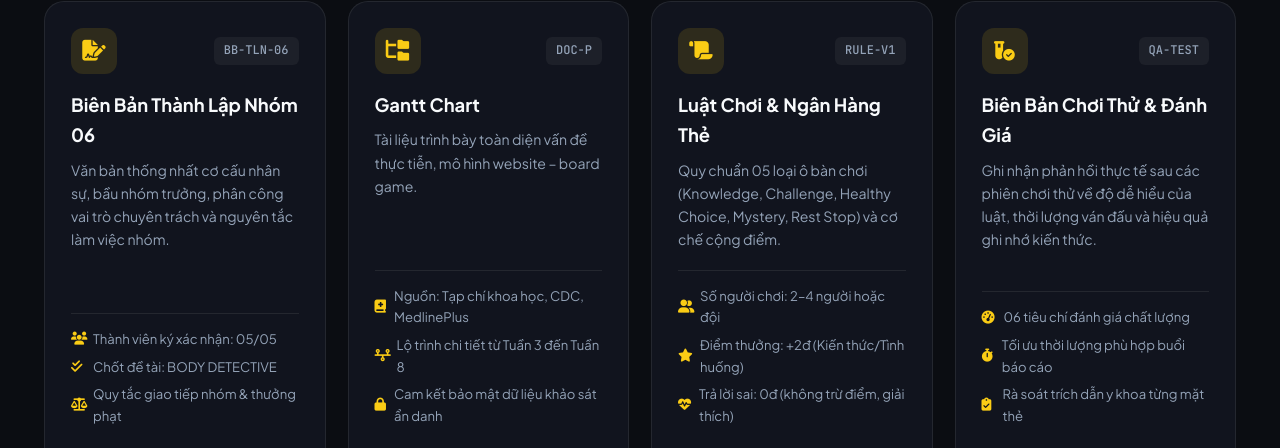
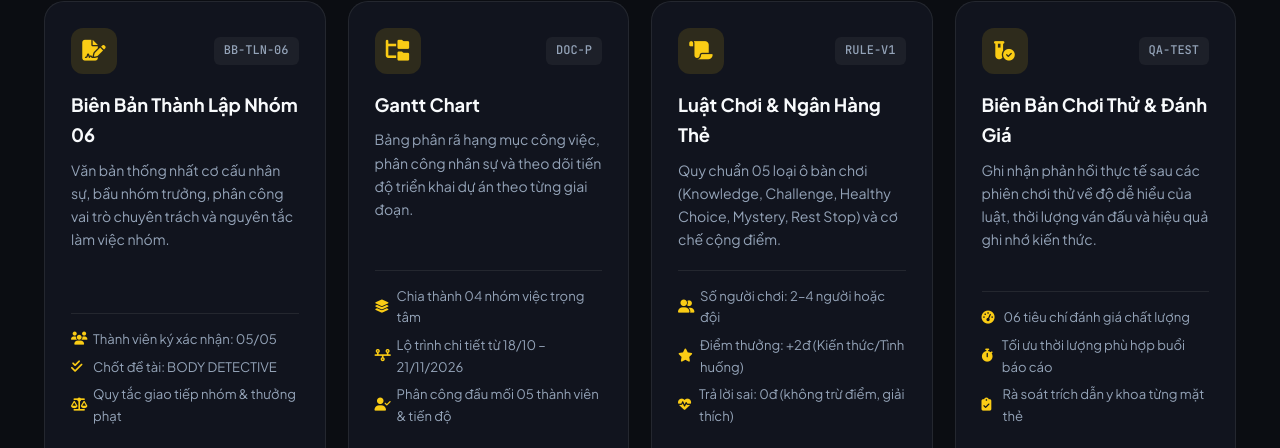
Before and after one commit to lehieu24032008-creator/wesite-nhom, a plain HTML site: page index.html in a window 1280 px wide. Shown: the part 2597-3045 px from the top of the page. Drawn offline with Linux system fonts and the light colour scheme.

Commit message:
3. sửa gantt chart

```diff
--- a/index.html
+++ b/index.html
@@ -1530,21 +1530,21 @@
             </div>
             <h3>Gantt Chart</h3>
             <p>
-              Tài liệu trình bày toàn diện vấn đề thực tiễn, mô hình website –
-              board game.
+              Bảng phân rã hạng mục công việc, phân công nhân sự và theo dõi
+              tiến độ triển khai dự án theo từng giai đoạn.
             </p>
             <ul class="doc-meta">
               <li>
-                <i class="fa-solid fa-book-medical"></i> Nguồn: Tạp chí khoa
-                học, CDC, MedlinePlus
+                <i class="fa-solid fa-layer-group"></i> Chia thành 04 nhóm việc
+                trọng tâm
               </li>
               <li>
-                <i class="fa-solid fa-timeline"></i> Lộ trình chi tiết từ Tuần 3
-                đến Tuần 8
+                <i class="fa-solid fa-timeline"></i> Lộ trình chi tiết từ 18/10
+                – 21/11/2026
               </li>
               <li>
-                <i class="fa-solid fa-lock"></i> Cam kết bảo mật dữ liệu khảo
-                sát ẩn danh
+                <i class="fa-solid fa-user-check"></i> Phân công đầu mối 05
+                thành viên & tiến độ
               </li>
             </ul>
             <a
```
